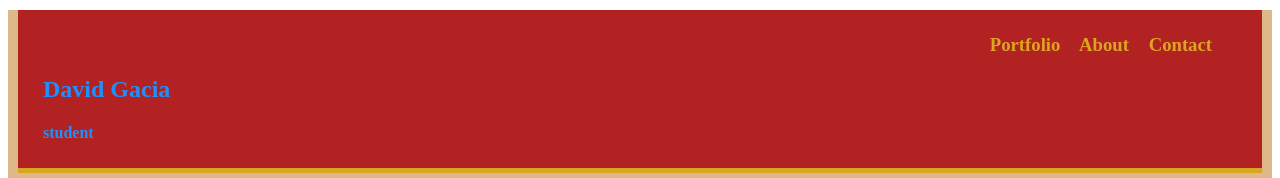
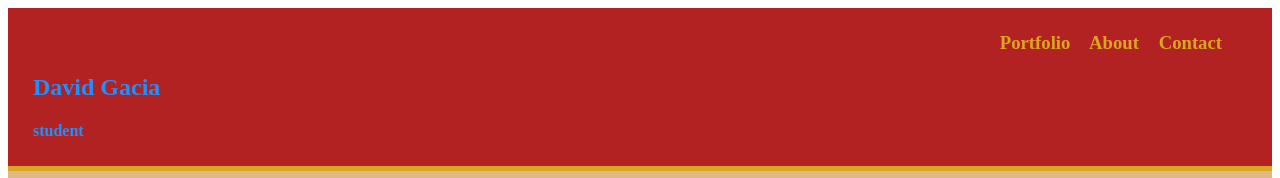
Before and after one commit to SchlomoGoldstein/CSS-Challenge-5, a plain HTML site: page index.html in a window 1280 px wide. Shown: the top 178 px of the page. Drawn offline with Linux system fonts and the light colour scheme; grey boxes are pictures that could not be loaded.

Commit message:
Update main.css

```diff
--- a/css/main.css
+++ b/css/main.css
@@ -2,7 +2,7 @@ div.head{
   color:dodgerblue;
   background-color:firebrick;
   border-bottom:5px solid goldenrod;
-  margin:10px;
+  margin-bottom:10px;
   padding:5px;
   padding-right:50px;
   padding-left:25px;
```
